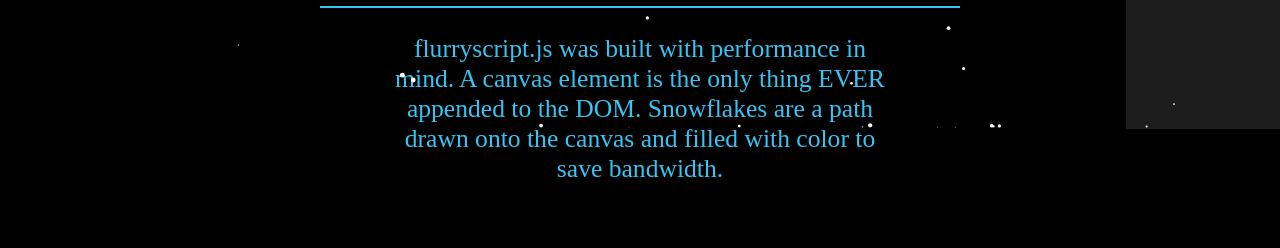
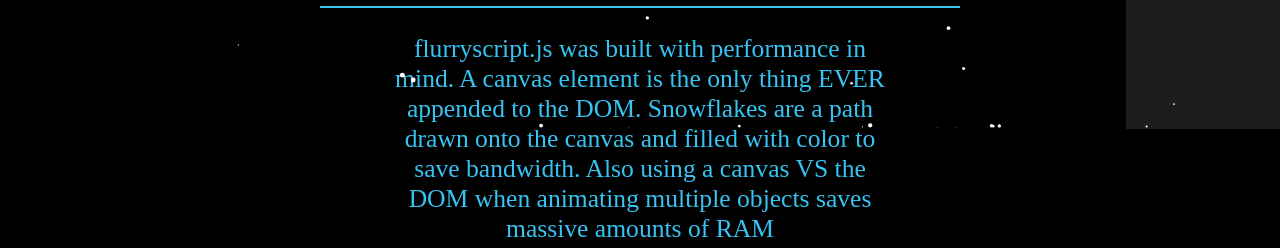
Before and after one commit to wbojczuk/flurrystorm, a plain HTML site: page index.html in a window 1280 px wide. Shown: the part 671-919 px from the top of the page. Drawn offline with Linux system fonts and the light colour scheme.

Commit message:
For the site

```diff
--- a/index.html
+++ b/index.html
@@ -22,7 +22,7 @@
 
         <div class="title">Performance</div>
         <div class="center"><div class="seperator"></div></div>
-        <div class="center"><div class="text">flurryscript.js was built with performance in mind. A canvas element is the only thing EVER appended to the DOM. Snowflakes are a path drawn onto the canvas and filled with color to save bandwidth.</div></div>
+        <div class="center"><div class="text">flurryscript.js was built with performance in mind. A canvas element is the only thing EVER appended to the DOM. Snowflakes are a path drawn onto the canvas and filled with color to save bandwidth. Also using a canvas VS the DOM when animating multiple objects saves massive amounts of RAM</div></div>
 
         <div class="title">Custom Image Support</div>
         <div class="center"><div class="seperator"></div></div>
```
